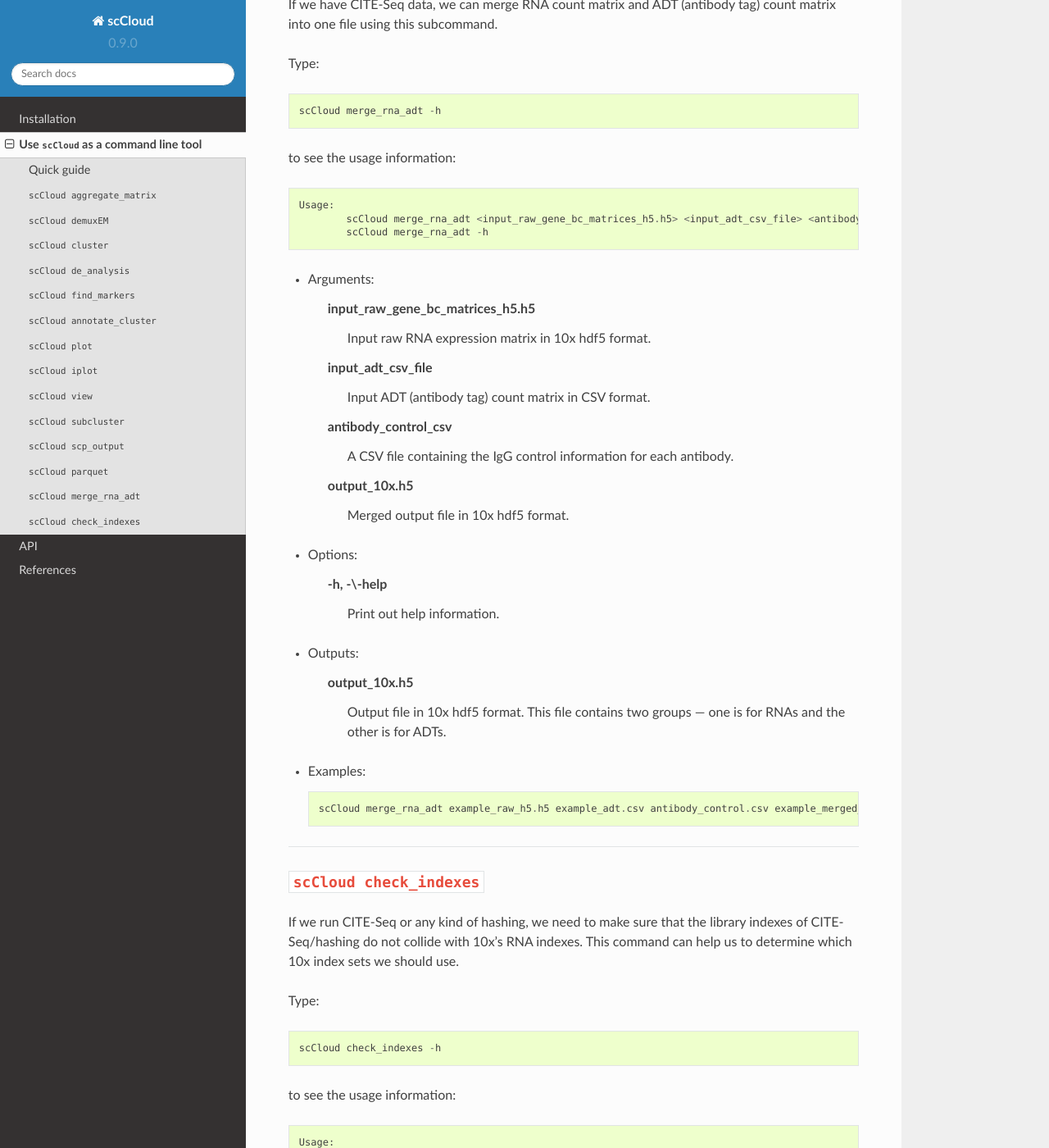
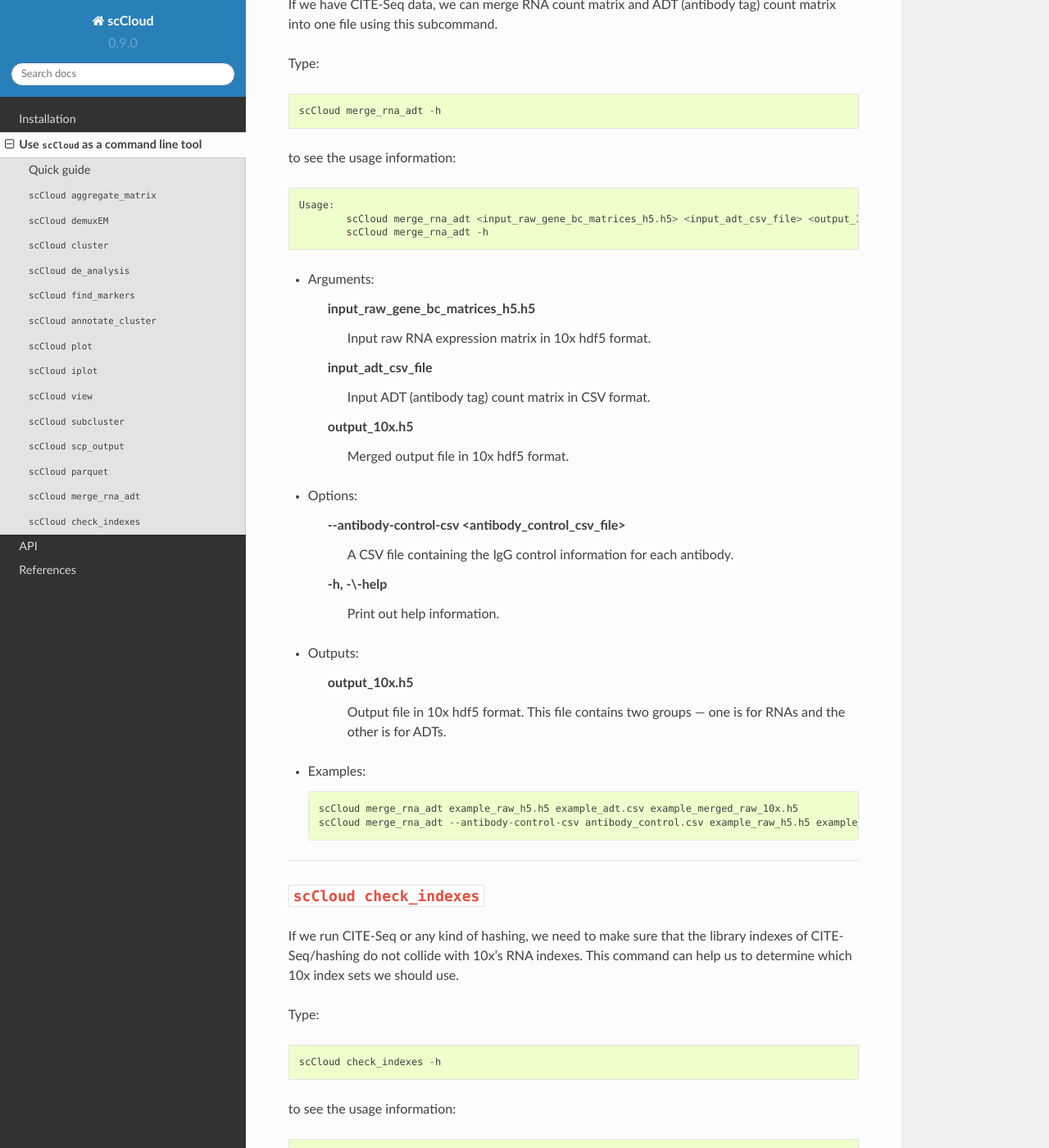
Before and after one commit to lilab-bcb/pegasus, a Sphinx documentation site: the page built from scCloud/docs/usage.rst, in a window 1280 px wide and 1400 px high, scrolled down 34752 px. Shown: the whole window at 82% size. Built offline with Sphinx 7.4.7 and the Read the Docs theme 2.0.0, drawn with Linux system fonts in a browser that asks for light colours; formulas are drawn with MathJax 3.

Commit message:
update documentation

```diff
--- a/scCloud/docs/usage.rst
+++ b/scCloud/docs/usage.rst
@@ -1320,7 +1320,7 @@ Type::
 to see the usage information::
 
 	Usage:
-		scCloud merge_rna_adt <input_raw_gene_bc_matrices_h5.h5> <input_adt_csv_file> <antibody_control_csv> <output_10x.h5>
+		scCloud merge_rna_adt <input_raw_gene_bc_matrices_h5.h5> <input_adt_csv_file> <output_10x.h5>
 		scCloud merge_rna_adt -h
 
 * Arguments:
@@ -1331,13 +1331,13 @@ to see the usage information::
 	input_adt_csv_file
 		Input ADT (antibody tag) count matrix in CSV format.
 
-	antibody_control_csv
-		A CSV file containing the IgG control information for each antibody.
-
 	output_10x.h5
 		Merged output file in 10x hdf5 format.
 
 * Options:
+
+	\--antibody-control-csv <antibody_control_csv_file>
+		A CSV file containing the IgG control information for each antibody.
 
 	\-h, -\\-help
 		Print out help information.
@@ -1349,7 +1349,8 @@ to see the usage information::
 
 * Examples::
 
-	scCloud merge_rna_adt example_raw_h5.h5 example_adt.csv antibody_control.csv example_merged_raw_10x.h5
+	scCloud merge_rna_adt example_raw_h5.h5 example_adt.csv example_merged_raw_10x.h5
+	scCloud merge_rna_adt --antibody-control-csv antibody_control.csv example_raw_h5.h5 example_adt.csv example_merged_raw_10x.h5
 
 
 ---------------------------------
```
